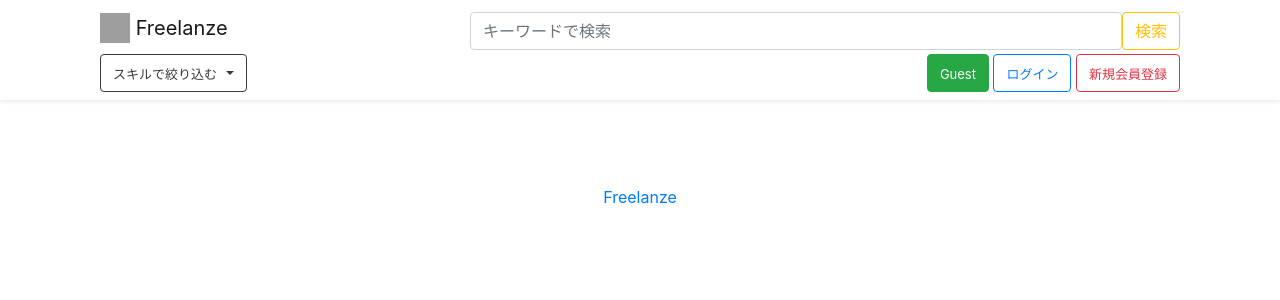
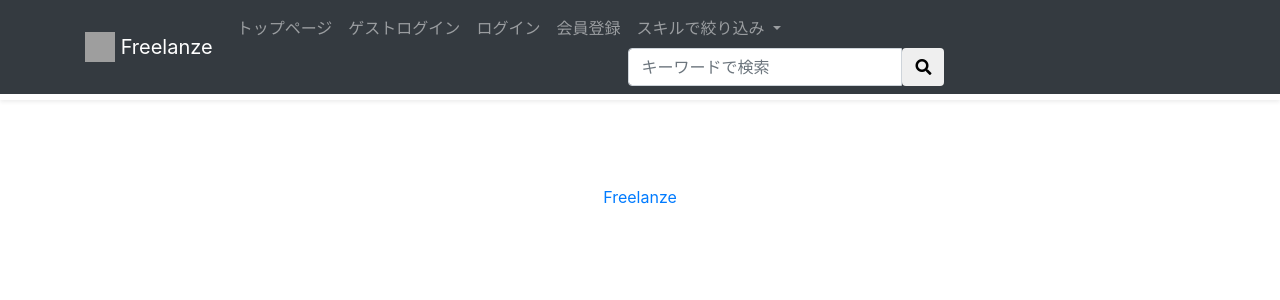
Before and after one commit to ren80001/freelanze_1224, a Django app: template django/src/register/templates/register/search_detail.html in a window 1280 px wide. Shown: the top 300 px of the page. Run offline with Django 3.2, Linux system fonts and the light colour scheme; the template is opened without the code that fills it, so the values that code supplies are empty; some libraries are stand-ins or nearby versions; grey boxes are pictures that could not be loaded.

Commit message:
Update search_detail.html

```diff
--- a/django/src/register/templates/register/search_detail.html
+++ b/django/src/register/templates/register/search_detail.html
@@ -1,9 +1,8 @@
 {% extends "register/base.html" %}
 {% block title %}Topページ{% endblock %}
 {% block content %}
-
 <!-- ナビバー -->
-<nav class="navbar navbar-light bg-white fixed-top shadow-sm">
+<nav class="navbar navbar-light bg-white fixed-top shadow-sm pc">
     <div class="container">
 
         <div class="row w-100 w-sm-75 mx-auto">
@@ -29,7 +28,7 @@
             </div>
 
             <div class="col-12 col-sm-8 order-sm-1">
-                <form class="form-inline my-0 pt-1" action="/search" method="get" accept-charset="utf-8">
+                <form class="form-inline my-0 pt-1" action="/search" method="get" accept-charset="utf8mb4">
                     <div class="form-group mb-0 flex-grow-1">
                         <input id="form" name="q" value="{{ request.GET.q }}" type="text" class="col-12 form-control mr-sm-2" placeholder="キーワードで検索" aria-label="検索...">
                     </div>
@@ -42,7 +41,7 @@
                     <button type="button" class="btn btn-outline-dark dropdown-toggle" data-toggle="dropdown" aria-haspopup="true" aria-expanded="false">
                         <font size="2">スキルで絞り込む</font>
                     </button>
-                    <form class="form-inline my-2 my-lg-0" action="/search" method="get" accept-charset="utf-8">
+                    <form class="form-inline my-2 my-lg-0" action="/search" method="get" accept-charset="utf8mb4">
                         <div class="dropdown-menu">
                             <button class="dropdown-item" type="submit" value="Webデザイナー" name="skill">Webデザイナー</button>
                             <button class="dropdown-item" type="submit" value="PG(フロントエンド)" name="skill">PG(フロントエンド)</button>
@@ -58,6 +57,70 @@
             </div>
         </div>
     </div>
+</nav>
+
+<!--スマホ画面ナビバー-->
+<nav class="navbar navbar-expand-lg navbar-dark bg-dark sp fixed-top">
+  <div class="container">
+    <a class="navbar-brand" href="{% url 'register:top' %}">
+        <img src="https://test-s333.s3-ap-northeast-1.amazonaws.com/media/freelanzeicon.png" width="30" height="30" class="d-inline-block align-top" alt="">
+        Freelanze
+    </a>
+    <button class="navbar-toggler" type="button" data-toggle="collapse" data-target="#navbarNavDropdown" aria-controls="navbarNavDropdown" aria-expanded="false" aria-label="Toggle navigation">
+      <span class="navbar-toggler-icon"></span>
+    </button>
+    <div class="collapse navbar-collapse" id="navbarNavDropdown">
+
+
+      <ul class="navbar-nav">
+        <li class="nav-item">
+          <a class="nav-link" href="{% url 'register:top' %}">トップページ</a>
+        </li>
+        {% if user.is_authenticated %}
+        <li class="nav-item">
+          <a class="nav-link" href="{% url 'register:user_detail' user.pk %}">マイページ</a>
+        </li>
+        <li class="nav-item">
+          <a class="nav-link" href="{% url 'register:logout' %}">ログアウト</a>
+        </li>
+        {% else %}
+        <li class="nav-item">
+          <a class="nav-link" href="{% url 'register:Guest_login' %}">ゲストログイン</a>
+        </li>
+        <li class="nav-item">
+          <a class="nav-link" href="{% url 'register:login' %}">ログイン</a>
+        </li>
+        <li class="nav-item">
+          <a class="nav-link" href="{% url 'register:sign_up' %}">会員登録</a>
+        </li>
+        {% endif %}
+        <li class="nav-item dropdown"><!-- ドロップダウンメニュー -->
+         <a class="nav-link dropdown-toggle" href="#" id="navbarDropdown" role="button" data-toggle="dropdown" aria-haspopup="true" aria-expanded="false">
+           スキルで絞り込み
+         </a>
+         <form class="form-inline my-2 my-lg-0" action="/search" method="get" accept-charset="utf8mb4">
+         <div class="dropdown-menu" aria-labelledby="navbarDropdown">
+             <button class="dropdown-item" type="submit" value="Webデザイナー" name="skill">Webデザイナー</button>
+             <button class="dropdown-item" type="submit" value="PG(フロントエンド)" name="skill">PG(フロントエンド)</button>
+             <button class="dropdown-item" type="submit" value="PG(バックエンド)" name="skill">PG(バックエンド)</button>
+             <button class="dropdown-item" type="submit" value="デザイナー" name="skill">デザイナー</button>
+             <button class="dropdown-item" type="submit" value="フォトグラファー" name="skill">フォトグラファー</button>
+             <button class="dropdown-item" type="submit" value="イラストレーター" name="skill">イラストレーター</button>
+             <button class="dropdown-item" type="submit" value="ライター" name="skill">ライター</button>
+             <button class="dropdown-item" type="submit" value="ブロガー" name="skill">ブロガー</button>
+         </div>
+         <div class="input-group">
+             <form id="form4" action="/search" method="get" accept-charset="utf8mb4">
+             <input type="text" id="form" name="q" value="{{ request.GET.q }}" class="form-control" placeholder="キーワードで検索">
+             <span class="input-group-btn">
+                 <button type="submit" class="btn btn-default"><i class="fas fa-search"></i></button>
+             </span>
+             </form>
+         </div>
+        </li>
+      </ul>
+    </div>
+  </div>
 </nav>
 
 <main><!-- メインコンテンツ -->
```
